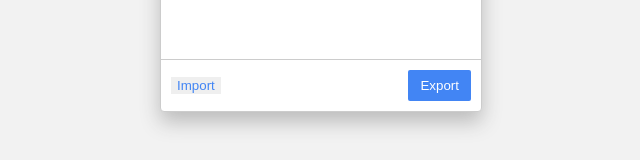
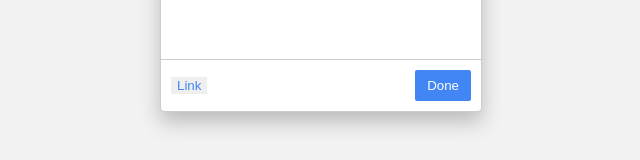
Before and after one commit to watkinshughes/explorer, a React (Create React App) app: page / in a window 1280 px wide. Shown: the part 406-566 px from the top of the page, without its empty margins (319-959 px from the left). Built offline with nearby package versions, Linux system fonts and the light colour scheme.

Commit message:
Simplify Footer component

```diff
--- a/src/components/Footer/index.js
+++ b/src/components/Footer/index.js
@@ -1,14 +1,12 @@
 import React, {Component} from 'react';
-import {exportData} from '../../services/exportData.js'
-import {importData} from '../../services/importData.js'
 import './styles.css';
 
 class Footer extends Component {
 
   render() {
     return <div className="Footer">
-        <button className="link" onClick={ importData }>Import</button>
-        <button className="button" onClick={ exportData }>Export</button>
+        <button className="link">Link</button>
+        <button className="button">Done</button>
       </div>
   }
 }
--- a/src/components/List/index.js
+++ b/src/components/List/index.js
@@ -5,10 +5,10 @@ import './styles.css';
 
 class List extends Component {
 
-  list(data) {
+  buildRecursiveList(data) {
     const children = (items) => {
       if (items) {
-        return <ul className="Child">{ this.list(items) }</ul>
+        return <ul className="Child">{ this.buildRecursiveList(items) }</ul>
       }
     }
 
@@ -21,7 +21,7 @@ class List extends Component {
 
   render() {
     return <ul className="List">
-      { this.list(data.children) }
+      { this.buildRecursiveList(data.children) }
     </ul>
   }
 }
--- a/src/services/exportData.js
+++ /dev/null
@@ -1,3 +0,0 @@
-export function exportData() {
-  alert('Export');
-}
--- a/src/services/importData.js
+++ /dev/null
@@ -1,3 +0,0 @@
-export function importData() {
-  alert('Import');
-}
```
